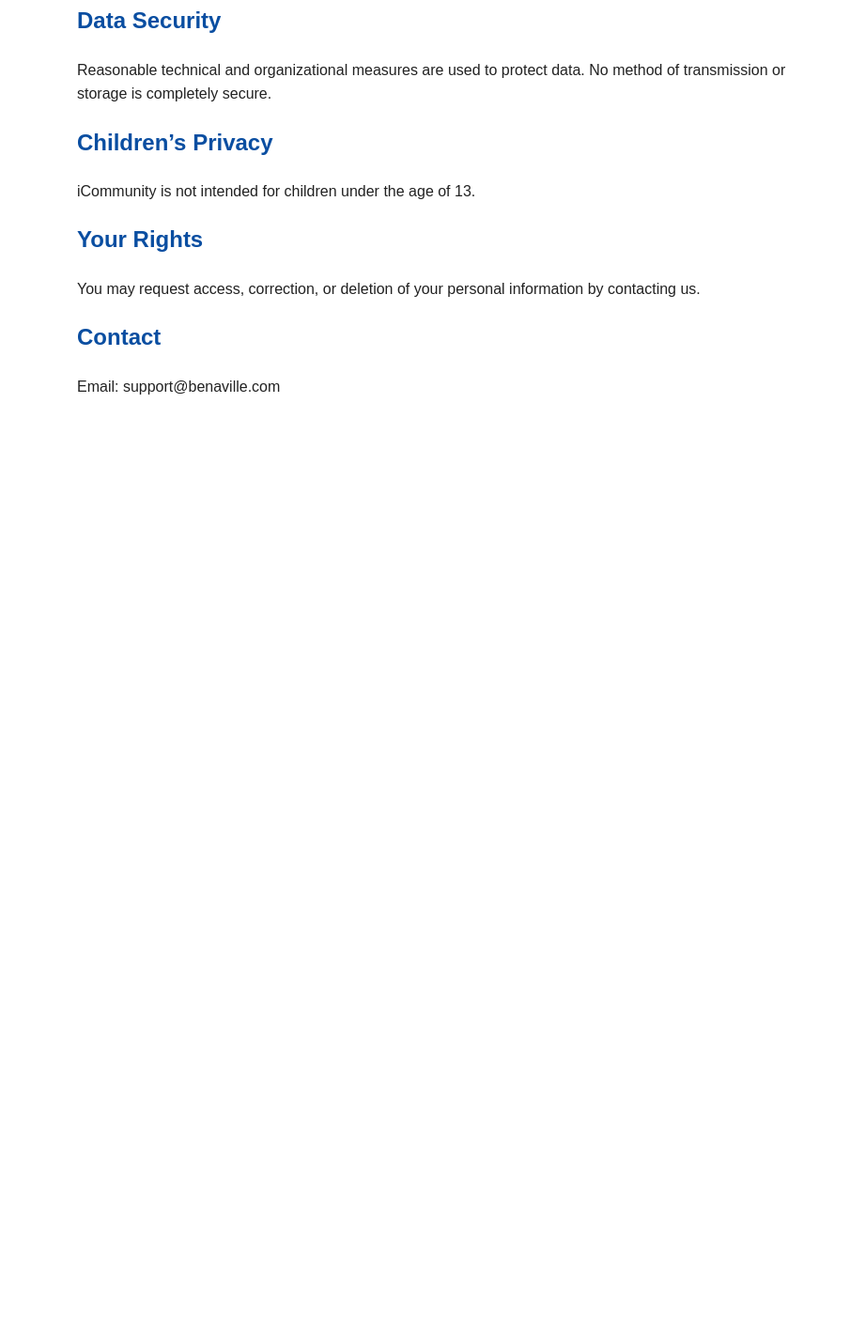
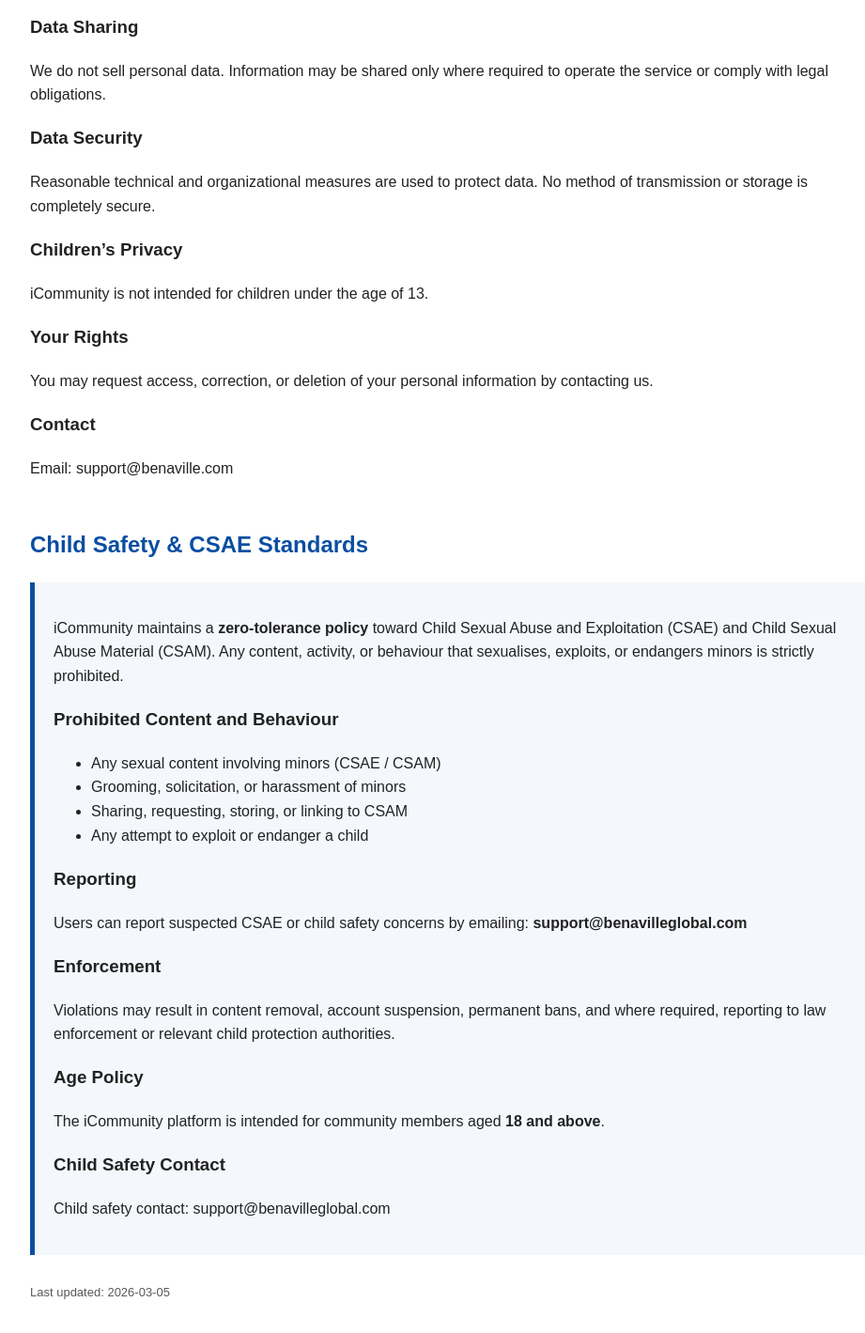
Before and after one commit to chuksie2003-design/icommunity-privacy, a plain HTML site: page index.html in a window 1280 px wide. Shown: the part 687-2106 px from the top of the page at 94% size, without its empty margins (158-1079 px from the left). Before the commit the page ends 1151 px from the top, so only its background shows below. Drawn offline with Linux system fonts and the light colour scheme.

Commit message:
Update Privacy Policy to iCommunity Policies

```diff
--- a/index.html
+++ b/index.html
@@ -2,25 +2,81 @@
 <html lang="en">
 <head>
 <meta charset="UTF-8">
-  <title>iCommunity Privacy Policy</title>
+<title>iCommunity Policies</title>
 <meta name="viewport" content="width=device-width, initial-scale=1.0">
+
 <style>
 body {
   font-family: Arial, sans-serif;
-      max-width: 800px;
+  max-width: 900px;
   margin: 40px auto;
   padding: 0 16px;
   line-height: 1.6;
   color: #222;
 }
-    h1, h2 {
+
+h1 {
   color: #0a4ea1;
+  border-bottom: 3px solid #0a4ea1;
+  padding-bottom: 6px;
+}
+
+h2 {
+  color: #0a4ea1;
+  margin-top: 40px;
+}
+
+.section {
+  margin-top: 50px;
+}
+
+.highlight {
+  background: #f4f7fb;
+  padding: 20px;
+  border-left: 5px solid #0a4ea1;
+  margin-top: 20px;
+}
+
+nav {
+  margin-bottom: 30px;
+  padding: 10px;
+  background: #f4f7fb;
+  border-radius: 6px;
+}
+
+nav a {
+  margin-right: 20px;
+  font-weight: bold;
+  text-decoration: none;
+  color: #0a4ea1;
+}
+
+nav a:hover {
+  text-decoration: underline;
+}
+
+.muted {
+  opacity: .75;
+  font-size: 13px;
+  margin-top: 30px;
 }
 </style>
 </head>
+
 <body>
 
-<h1>Privacy Policy</h1>
+<h1>iCommunity Policy Center</h1>
+
+<nav>
+<a href="#privacy">Privacy Policy</a>
+<a href="#child-safety">Child Safety & CSAE Standards</a>
+</nav>
+
+
+<!-- PRIVACY POLICY -->
+<div class="section" id="privacy">
+
+<h2>Privacy Policy</h2>
 <p><strong>Effective Date:</strong> 1 February 2026</p>
 
 <p>
@@ -29,14 +85,14 @@
 iCommunity mobile application and related services.
 </p>
 
-<h2>Information We Collect</h2>
+<h3>Information We Collect</h3>
 <ul>
 <li>Personal information such as name or email address if provided by you</li>
 <li>Usage data related to how the app is accessed and used</li>
 <li>Basic device and technical information</li>
 </ul>
 
-<h2>How We Use Information</h2>
+<h3>How We Use Information</h3>
 <ul>
 <li>To provide and maintain the service</li>
 <li>To communicate important updates</li>
@@ -44,33 +100,91 @@
 <li>To maintain security and prevent misuse</li>
 </ul>
 
-<h2>Data Sharing</h2>
+<h3>Data Sharing</h3>
 <p>
 We do not sell personal data. Information may be shared only where required
 to operate the service or comply with legal obligations.
 </p>
 
-<h2>Data Security</h2>
+<h3>Data Security</h3>
 <p>
 Reasonable technical and organizational measures are used to protect data.
 No method of transmission or storage is completely secure.
 </p>
 
-<h2>Children’s Privacy</h2>
+<h3>Children’s Privacy</h3>
 <p>
 iCommunity is not intended for children under the age of 13.
 </p>
 
-<h2>Your Rights</h2>
+<h3>Your Rights</h3>
 <p>
 You may request access, correction, or deletion of your personal information
 by contacting us.
 </p>
 
-<h2>Contact</h2>
+<h3>Contact</h3>
+<p>Email: support@benaville.com</p>
+
+</div>
+
+
+<!-- CHILD SAFETY / CSAE -->
+<div class="section" id="child-safety">
+
+<h2>Child Safety & CSAE Standards</h2>
+
+<div class="highlight">
+
 <p>
-Email: support@benaville.com
+iCommunity maintains a <strong>zero-tolerance policy</strong> toward
+Child Sexual Abuse and Exploitation (CSAE) and Child Sexual Abuse Material (CSAM).
+Any content, activity, or behaviour that sexualises, exploits, or endangers minors
+is strictly prohibited.
 </p>
+
+<h3>Prohibited Content and Behaviour</h3>
+<ul>
+<li>Any sexual content involving minors (CSAE / CSAM)</li>
+<li>Grooming, solicitation, or harassment of minors</li>
+<li>Sharing, requesting, storing, or linking to CSAM</li>
+<li>Any attempt to exploit or endanger a child</li>
+</ul>
+
+<h3>Reporting</h3>
+<p>
+Users can report suspected CSAE or child safety concerns by emailing:
+<strong>support@benavilleglobal.com</strong>
+</p>
+
+<h3>Enforcement</h3>
+<p>
+Violations may result in content removal, account suspension,
+permanent bans, and where required, reporting to law enforcement
+or relevant child protection authorities.
+</p>
+
+<h3>Age Policy</h3>
+<p>
+The iCommunity platform is intended for community members aged
+<strong>18 and above</strong>.
+</p>
+
+<h3>Child Safety Contact</h3>
+<p>
+Child safety contact: support@benavilleglobal.com
+</p>
+
+</div>
+
+<p class="muted">
+Last updated:
+<script>
+document.write(new Date().toISOString().slice(0,10));
+</script>
+</p>
+
+</div>
 
 </body>
 </html>
```
Lines whose indentation alone changed are shown as unchanged.
